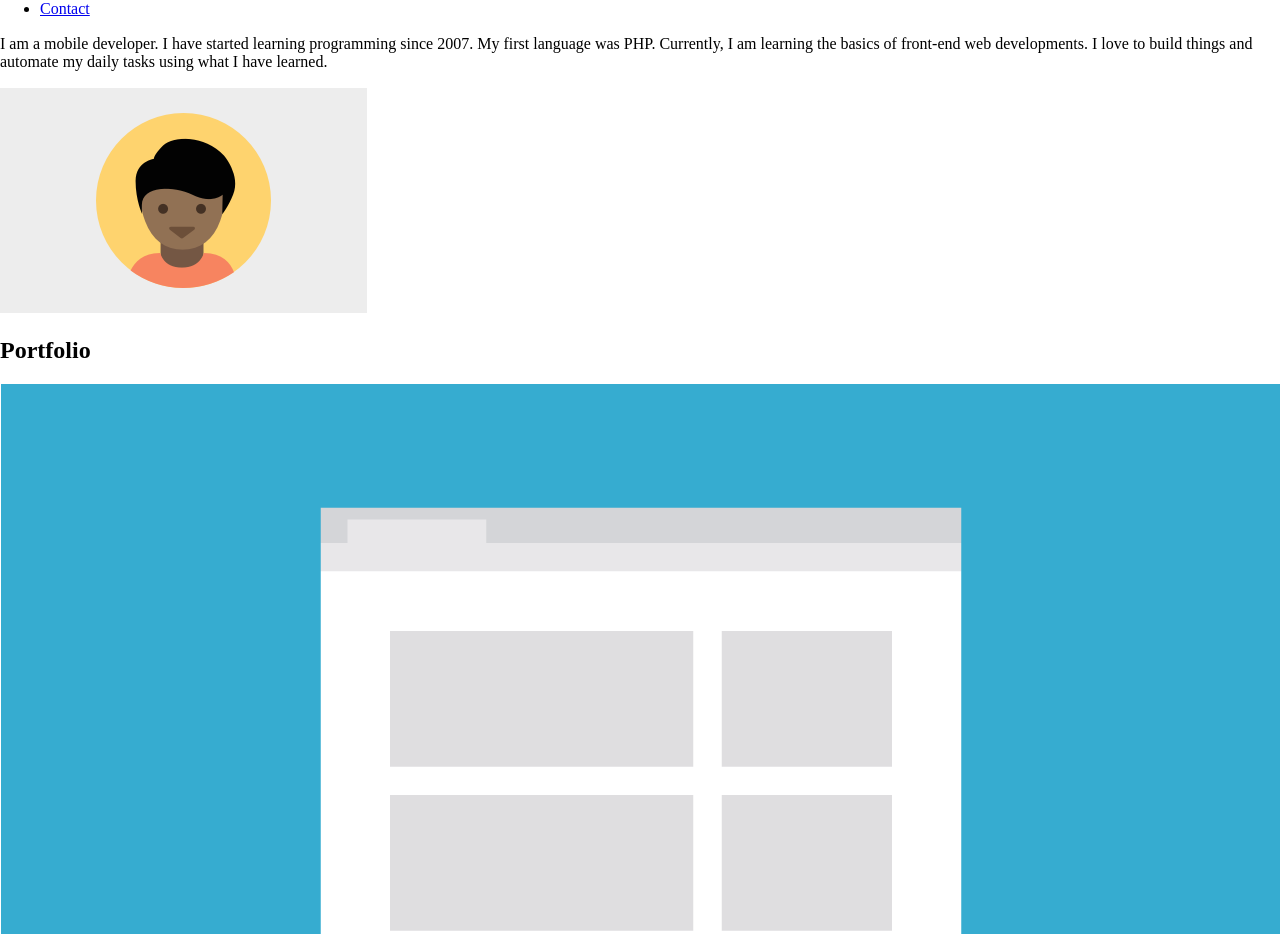
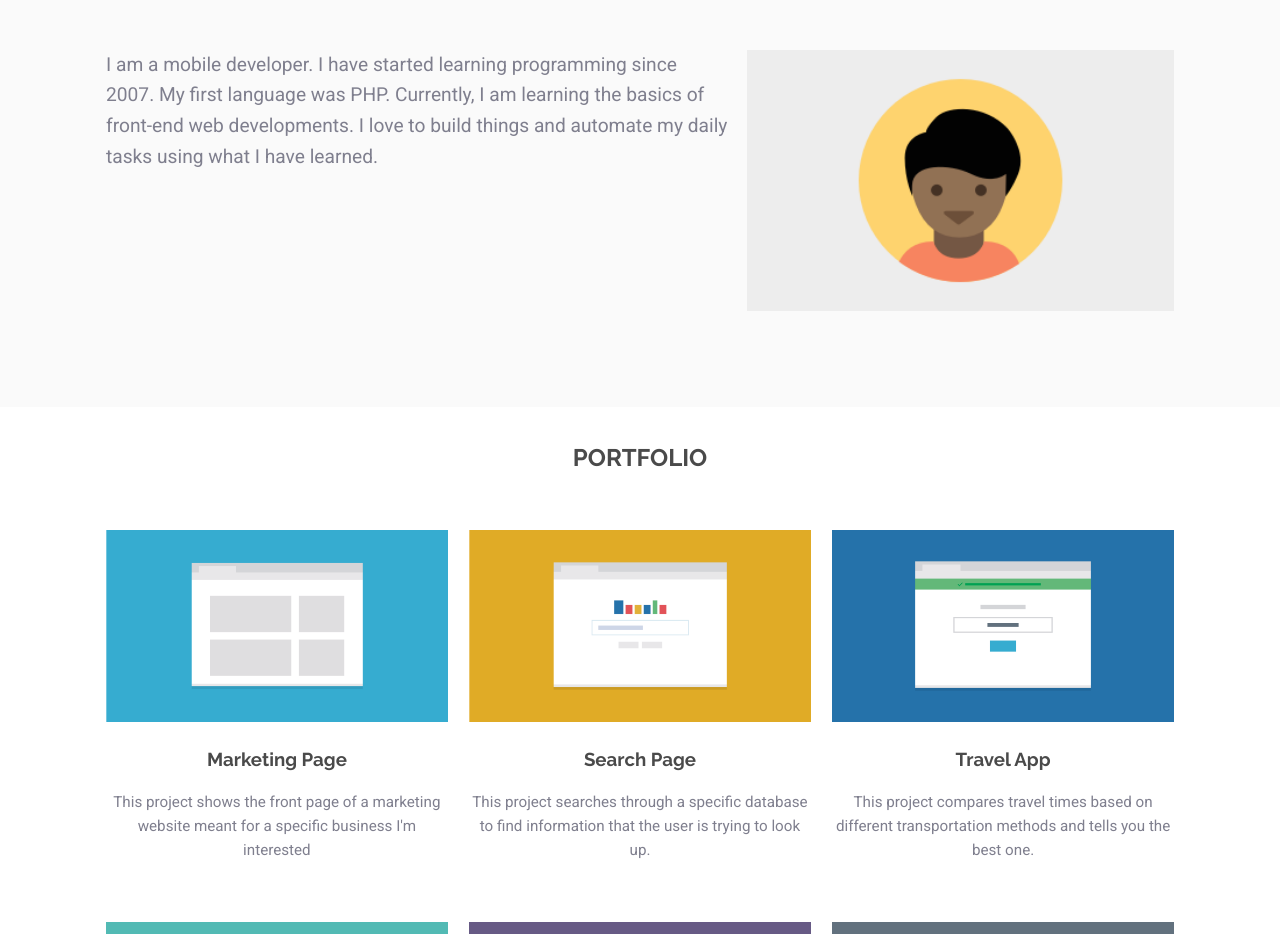
Before and after one commit to ilyasKerbal/treehouse-responsive-layout, a plain HTML site: page index.html in a window 1280 px wide. Shown: the part 116-1050 px from the top of the page. Drawn offline with Linux system fonts and the light colour scheme.

Commit message:
Final Version

```diff
--- a/css/style.css
+++ b/css/style.css
@@ -0,0 +1,235 @@
+/*   Basic Page Styling */
+* {
+    box-sizing: border-box;
+}
+
+body {
+    font-family: 'Roboto', sans-serif;
+    line-height: 1.6;
+    color: #7F7F8E;
+}
+
+p {
+    font-size: .95em;
+    margin-bottom: 1.8em;
+}
+
+h1, h2, h3, a {
+    color: #4a4a4a;
+}
+
+h1, h2, h3 {
+    font-family: 'Raleway', sans-serif;
+    text-transform: uppercase;
+    margin-top: 0;
+    text-align: center;
+}
+
+h3 {
+    margin-top: .8em;
+    margin-bottom: 0;
+    text-transform: capitalize;
+}
+
+.name {
+    text-transform: capitalize;
+}
+
+a {
+    text-decoration: none;
+}
+
+img {
+    max-width: 100%;
+}
+
+.clearfix::after {
+    content: "";
+    display: table;
+    clear: both;
+}
+
+/* Main Styling */
+
+.main-header{
+    background-color: #fafafa;
+    padding-top: 2em;
+    padding-bottom: 3em;
+}
+
+.main-nav {
+    list-style: none;
+    padding-left: 0;
+    text-align: center;
+}
+
+.name,
+.main-nav li {
+    text-align: center;
+    margin-top: 6px;
+    margin-bottom: 6px;
+}
+
+.main-nav li {
+    background-color: white;
+    text-transform: uppercase;
+    font-weight: bold;
+    padding: .5em 1em;
+}
+
+.wrapper {
+    padding-left: 1em;
+    padding-right: 1em;
+    margin: 0 auto;
+}
+
+.banner {
+    margin-top: 3em;
+    text-align: center;
+}
+
+.banner img {
+    width: 70%;
+}
+
+.banner p {
+    color: #7F7F8E;
+    font-size: 1.2em;
+}
+
+main {
+    margin-top: 3em;
+}
+
+.item {
+    margin-top: 2em;
+    width: 100%;
+}
+
+section#contact {
+    text-align: center;
+    padding-bottom: 2em;
+}
+
+section#contact p {
+    margin-bottom: 0;
+    margin-top: .3em;
+}
+
+.separator {
+    border-top: 1px solid #E7E7E7;
+}
+
+.footer-nav {
+    list-style: none;
+    display: none;
+}
+
+footer h3 {
+    float: left;
+}
+
+footer .top-link {
+    float: right;
+    margin-top: 1em;
+    font-weight: bold;
+    text-transform: uppercase;
+}
+
+footer {
+    background-color: #fafafa;
+    padding-top: 2em;
+    padding-bottom: 1em;
+}
+
+
+
+/* Media Queries*/
+
+@media (min-width: 768px) {
+
+    .item {
+        width: 49%;
+        float: left;
+        text-align: center;
+    }
+
+    .item:nth-child(2n){
+        margin-left: 2%;
+    }
+
+    .main-nav li{
+        display: inline-block;
+        background: none;
+    }
+
+    .banner img {
+        float: right;
+        width: 40%;
+    }
+
+    .banner p {
+        float: left;
+        width: 60%;
+        text-align: left;
+        padding-right: 1em;
+        margin-top: 0;
+    }
+
+    .top-link {
+        display: none;
+    }
+
+    .footer-nav {
+        display: inline-block;
+        float: right;
+        text-transform: uppercase;
+        font-weight: bold;
+    }
+
+    .footer-nav li {
+        display: inline-block;
+        margin-left: 2em;
+    }
+
+}
+
+@media (min-width: 1024px){
+
+    body{
+        background-color: #fafafa;
+    }
+
+    main {
+        background-color: white;
+        padding-top: 2em;
+    }
+
+    .wrapper {
+        max-width: 1100px;
+    }
+
+    .item:nth-child(2n){
+        margin-left: 0;
+    }
+
+    .item {
+        width: 32%;
+        float: left;
+        text-align: center;
+        margin-left: 0;
+    }
+
+    .item:nth-child(3n), .item:nth-child(2), .item:nth-child(2n+3){
+        margin-left: 2%;
+    }
+
+    .name {
+        float: left;
+        margin-top: 16px;
+    }
+
+    .main-nav{
+        float: right;
+    }
+}
--- a/index.html
+++ b/index.html
@@ -10,18 +10,20 @@
 </head>
 <body>
     <header class="main-header">
-        <div class="wrapper">
+        <div class="wrapper clearfix">
             <h1 class="name"><a href="#">Ilyas Kerbal</a></h1>
             <nav>
                 <ul class="main-nav">
                     <li><a href="#">Home</a></li>
-                    <li><a href="#">Portfolio</a></li>
-                    <li><a href="#">Contact</a></li>
+                    <li><a href="#portfolio">Portfolio</a></li>
+                    <li><a href="#contact">Contact</a></li>
                 </ul>
             </nav>
-            <div class="banner">
+        </div>
+        <div class="wrapper">
+            <div class="banner clearfix">
+                <img alt="profile avatar image" src="images/responsive-layout-profile.png">
                 <p>I am a mobile developer. I have started learning programming since 2007. My first language was PHP. Currently, I am learning the basics of front-end web developments. I love to build things and automate my daily tasks using what I have learned. </p>
-                <img alt="profile avatar image" src="images/responsive-layout-profile.png">
             </div>
         </div>
     </header>
@@ -29,7 +31,7 @@
         <div class="wrapper">
             <section id="portfolio">
                 <h2>Portfolio</h2>
-                <div class="grid">
+                <div class="grid clearfix">
                     <div class="item">
                         <img alt="Marketing page" src="images/portfolio-1.png">
                         <h3>Marketing Page</h3>
@@ -65,7 +67,7 @@
         </div>
     </main>
     <footer>
-        <div class="wrapper">
+        <div class="wrapper clearfix">
             <section id="contact">
                 <h2>Contact</h2>
                 <p>If you're interested in chatting or want more information about what I've been working on; I'd love to hear from you!</p>
@@ -77,11 +79,11 @@
             <nav>
                 <ul class="footer-nav">
                     <li><a href="#">Home</a></li>
-                    <li><a href="#">Portfolio</a></li>
-                    <li><a href="#">Contact</a></li>
+                    <li><a href="#portfolio">Portfolio</a></li>
+                    <li><a href="#contact">Contact</a></li>
                 </ul>
             </nav>
-            <a href="#top">Back to Top</a>
+            <a class="top-link" href="#top">Back to Top</a>
         </div>
     </footer>
 </body>
```
